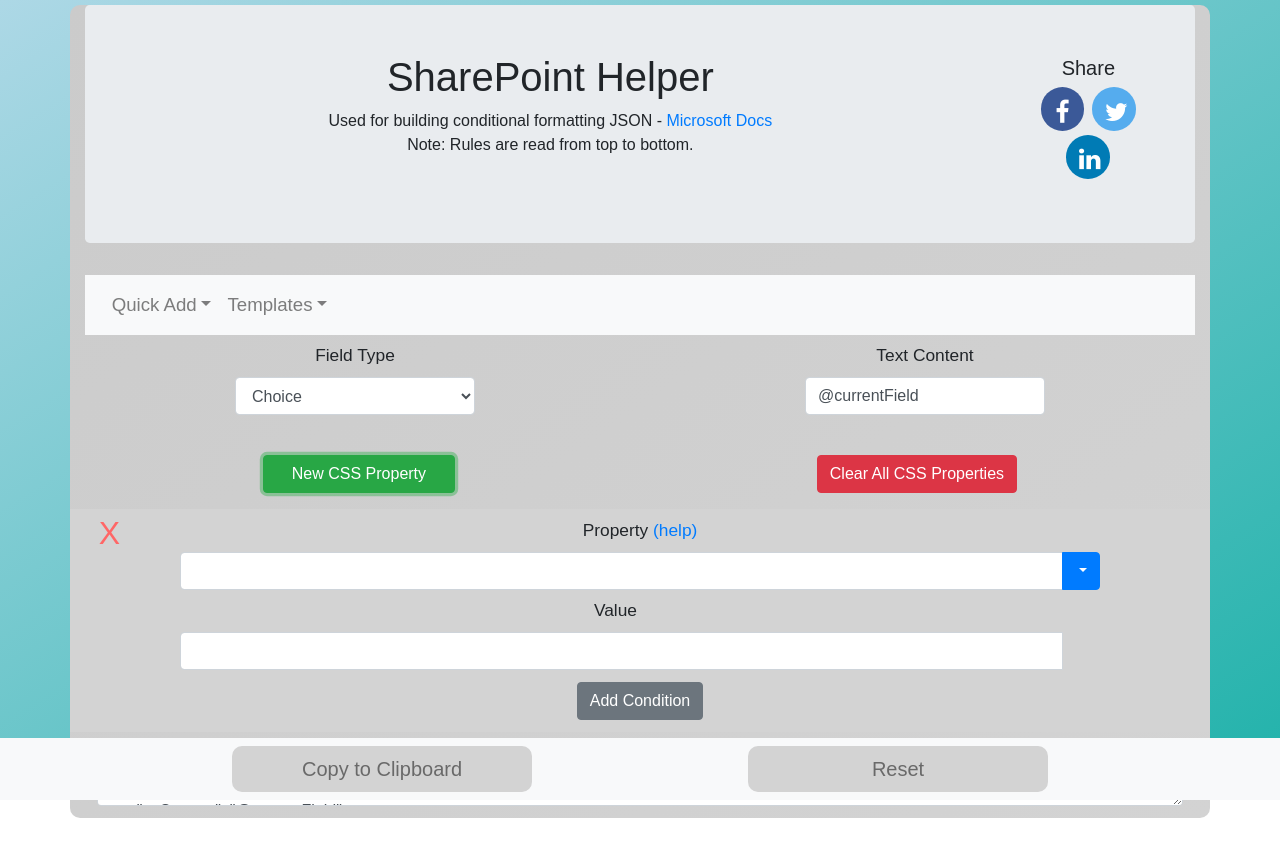
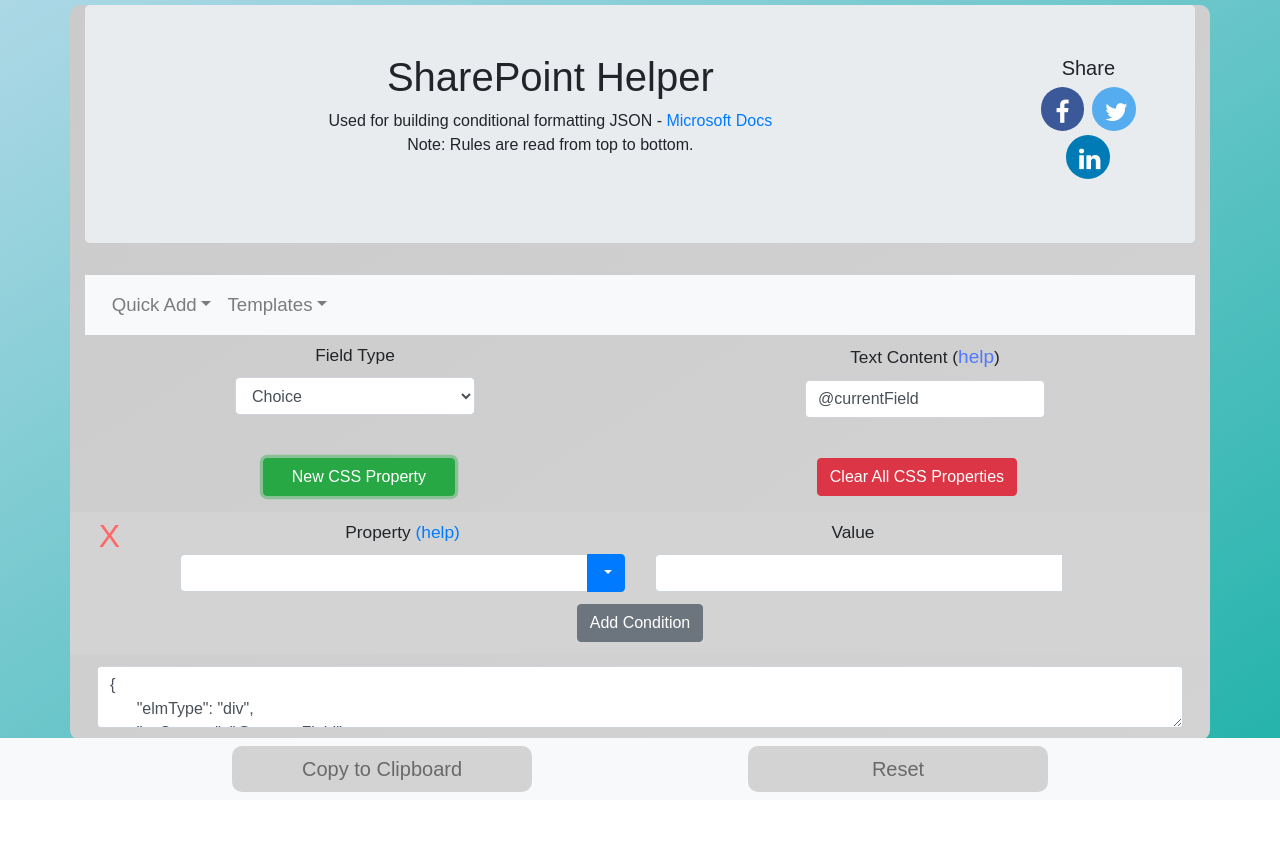
Before and after one commit to alecmaly/SharePoint-JSON-Helper, a React (Create React App) app: page / in a window 1280 px wide. Both pictures are taken after a click on the button "New CSS Property". Shown: the top 856 px of the page. After the commit the page ends 805 px from the top, so only its background shows below. Built offline with nearby package versions, Linux system fonts and the light colour scheme.

Commit message:
fixed glitch with background-color values and layout for conditions

```diff
--- a/src/App.css
+++ b/src/App.css
@@ -108,6 +108,12 @@
   cursor: pointer;
 }
 
+.help-link {
+  font-size: 19px;
+  color: #5078FF;
+  cursor: pointer;
+}
+
 .new-property-link:hover {
   color: blue;
 }
@@ -172,6 +178,13 @@
   margin: 4px;
 }
 
+.condition-button {
+  margin: 4px;
+  margin-left: auto;
+  margin-right: auto;
+  display: block;
+}
+
 .modal-ok-button {
   width: 7em;
 }
--- a/src/App.js
+++ b/src/App.js
@@ -49,6 +49,7 @@
     this.handleInputChange = this.handleInputChange.bind(this);
     this.resetForm = this.resetForm.bind(this);
     this.toggleModal = this.toggleModal.bind(this);
+    this.displayModal = this.displayModal.bind(this);
     this.state = {
       rules: [],
       properties: [],
@@ -230,6 +231,30 @@
     });
   }
 
+  displayModal(event) {
+    switch(event.target.attributes.value.value) {
+      case 'text content help':
+        this.setState({
+          modalHeader: 'Text Context Help',
+          modalBody: `
+          <b>@currentField</b> - refers to text in current field. <br>
+          <b>@currentField.title</b> - Person fields are represented in the system as objects, and a person’s display name is contained within that object’s title property <br>
+          <b>@currentField.lookupValue</b> -  Lookup fields are also represented as objects; the display text is stored in the lookupValue property <br>
+          <b>@now</b> - current date/time <br>
+          <b>@me</b> - current user's email <br>
+          <b>[$FieldName]</b> - refers to value in field on same row <br>
+          <b>[$PeoplePicker.email]</b> - refers to email of the person in a people picker field
+          <br><br>
+
+          Note: If you have spaces in the field name, those are defined as _x0020_. For example, a field named "Due Date" should be referenced as $Due_x0020_Date.
+          `
+        })
+
+        this.toggleModal();
+        break;
+    }
+  }
+
   render() {
     return (
       <Container className="App">
@@ -269,7 +294,7 @@
             </Input>
           </Col>
           <Col sm='6' md='6' lg='6' xl='6'>
-            <Label className='label center-input remove-text-highlighting'>Text Content</Label>
+            <Label className='label center-input remove-text-highlighting'>Text Content (<span class='help-link' value="text content help" onClick={this.displayModal}>help</span>)</Label>
             <Input className='text-content center-input' type='text' name='textContent' value={this.state.textContent} onChange={this.handleInputChange} />
           </Col>
         </Row>
--- a/src/Components/Condition.jsx
+++ b/src/Components/Condition.jsx
@@ -174,11 +174,11 @@
                 <br />
 
                 <Row className='padded-row'>
-                    <Col>
-                        <Button className='center-input'color={this.state.selectedRule === '' ? 'success' : 'info'} onClick={this.state.selectedRule === '' ? this.newRule : this.editRule}>{this.state.selectedRule === '' ? 'New Condition' : 'Edit Condition'}</Button>
+                    <Col sm='6'>
+                        <Button className='condition-button center-input'color={this.state.selectedRule === '' ? 'success' : 'info'} onClick={this.state.selectedRule === '' ? this.newRule : this.editRule}>{this.state.selectedRule === '' ? 'New Condition' : 'Edit Condition'}</Button>
                     </Col>
-                    <Col>
-                        <Button className='center-input' color='danger' onClick={this.clearRules}>Clear All Conditions</Button>
+                    <Col sm='6'>
+                        <Button className='condition-button center-input' color='danger' onClick={this.clearRules}>Clear All Conditions</Button>
                     </Col>
                     <Container fluid>
                         <Row>
@@ -189,7 +189,7 @@
                         </Row>
                         <Row>
                             <Col className='padded-row'>
-                                <Button className='center-input' color='danger' style={this.state.selectedRule === '' ? {'visibility': 'hidden'} : {}} onClick={this.deleteRule}>Delete Condition</Button>
+                                <Button className='condition-button center-input' color='danger' style={this.state.selectedRule === '' ? {'visibility': 'hidden'} : {}} onClick={this.deleteRule}>Delete Condition</Button>
                             </Col>
                         </Row>
                     </Container>
--- a/src/Components/MyModal.jsx
+++ b/src/Components/MyModal.jsx
@@ -15,9 +15,7 @@
                     <ModalHeader>
                         {this.props.modalHeader}
                     </ModalHeader>
-                    <ModalBody>
-                        {this.props.modalBody}
-                    </ModalBody>
+                    <ModalBody dangerouslySetInnerHTML={ { __html: this.props.modalBody } } />
                     <ModalFooter>
                         <Button className='modal-ok-button center-input' type='button' color='info' onClick={this.props.toggleModal}>OK</Button>
                     </ModalFooter>
--- a/src/Components/Property.jsx
+++ b/src/Components/Property.jsx
@@ -65,11 +65,12 @@
 
     handleInputChange(event) {
         const target = event.target;
-        let value = target.type === 'button' ? ( this.state.property === 'background-color' ? this.props.colors[target.innerHTML] : target.innerHTML) : target.value;
         const name = target.name;
+
         let resetValue = '';
 
         if (name === 'property') {
+            let value = target.type === 'button' ? target.innerHTML : target.value;
             resetValue = [];
             this.setState({
                 [name]: value,
@@ -77,6 +78,7 @@
               }, () => { this.props.updateProperty(this.props.index, value, '') })
 
         } else {
+            let value = target.type === 'button' ? ( this.state.property === 'background-color' ? this.props.colors[target.innerHTML] : target.innerHTML) : target.value;
             resetValue = value;
             this.setState({
                 [name]: value,
@@ -113,12 +115,12 @@
             <Container className='property' fluid>
 
             <Row>
-                <Col sm='1'>
+                <Col sm='12' md='1'>
                     <div className='text-center center-input'>
                         <span className='icon delete-property' onClick={() => this.props.deleteProperty(this.props.index)}>X</span>
                     </div>
                 </Col>
-                <Col sm='10'>
+                <Col sm='12' md='5'>
                     <Label className='label remove-text-highlighting'>Property <a href={'https://www.google.com/search?btnI=1&q=' + this.state.property + ' site:https://www.w3schools.com/cssref/'} target='_blank'>(help)</a></Label>
                     <InputGroup>
                         <Input className='center-input' type='text' name='property' value={this.state.property} onChange={this.handleInputChange} />
@@ -132,9 +134,8 @@
                         </InputGroupButtonDropdown>
                     </InputGroup>
                 </Col>
-                <Col sm='1'></Col>
-                <Col sm='1'></Col>
-                <Col sm='10'>
+
+                <Col sm='12' md='5'>
                     {!this.state.conditionalFlag ?
                         <div>
                             <Label className='label remove-text-highlighting'>Value<span style={{'visibility': (this.state.property === 'background-color' || this.state.property ==='color') ? 'visible' : 'hidden' }}> (<a target='_blank' href='https://www.w3schools.com/colors/colors_picker.asp'>help</a>)</span></Label>
```
Also changed, not shown: src/data.js (line endings or trailing spaces).
